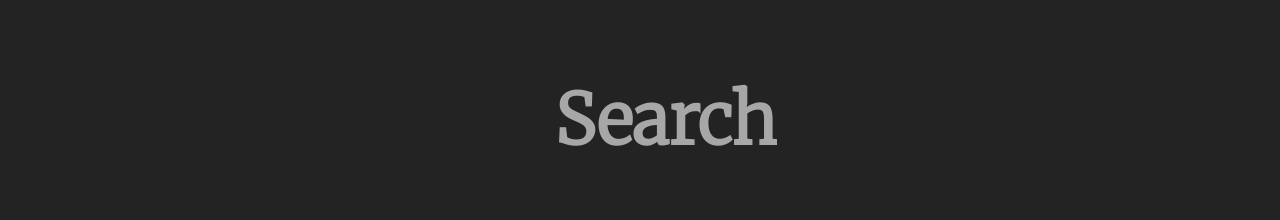
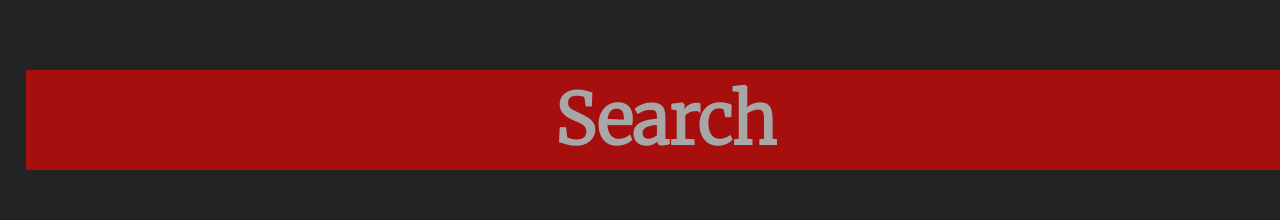
Before and after one commit to elmaccho/Sidemenu_animation_test, a plain HTML site: page side menu, animated search bar/index.html in a window 1280 px wide. Shown: the part 269-489 px from the top of the page. Drawn offline with nearby package versions, Linux system fonts and the light colour scheme.

Commit message:
Add files via upload

```diff
--- a/side menu, animated search bar/style.css
+++ b/side menu, animated search bar/style.css
@@ -124,11 +124,12 @@ body{
 }
 .search-text{
     height: 100px;
-    width: 30%;
+    width: 100%;
     display:flex;
     justify-content: center;
     align-items: center;
     justify-items: center;
+    background-color: red;
 }
 .search-text p{
     font-size: 70px;
```
